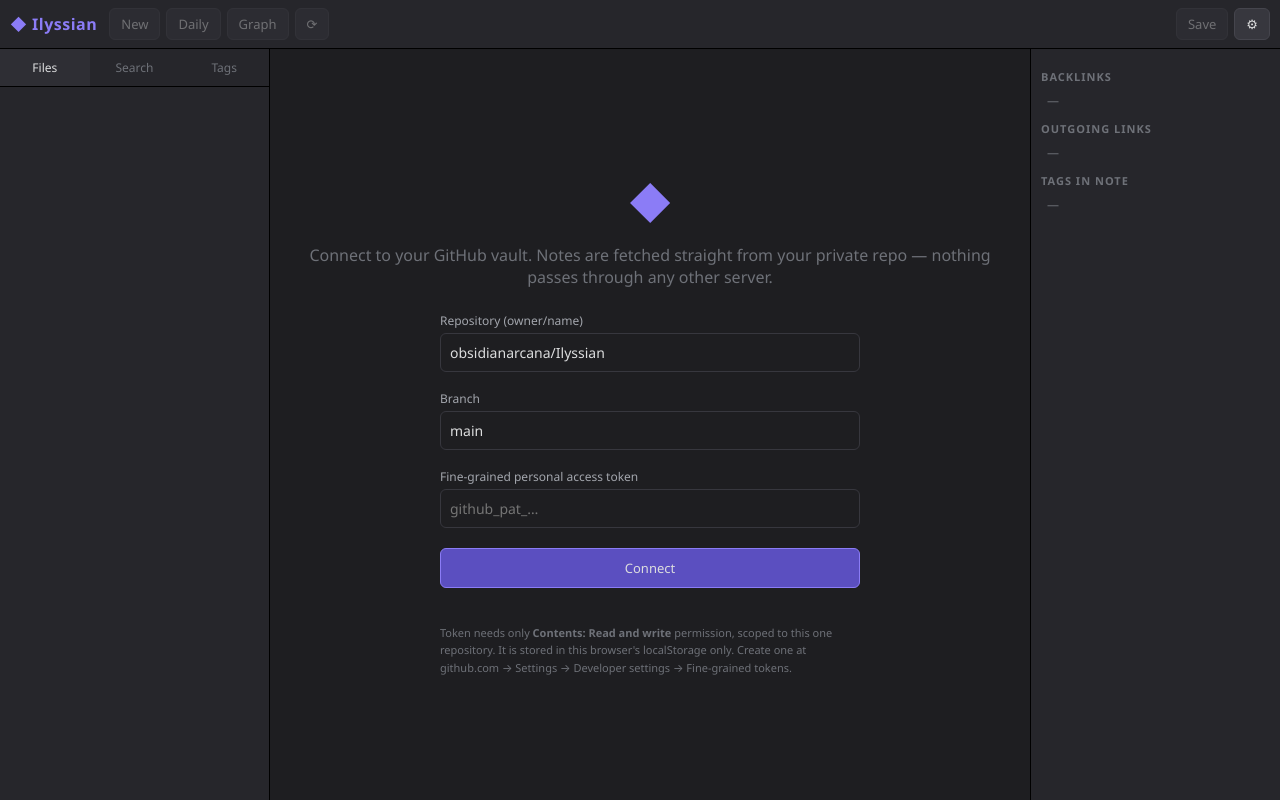
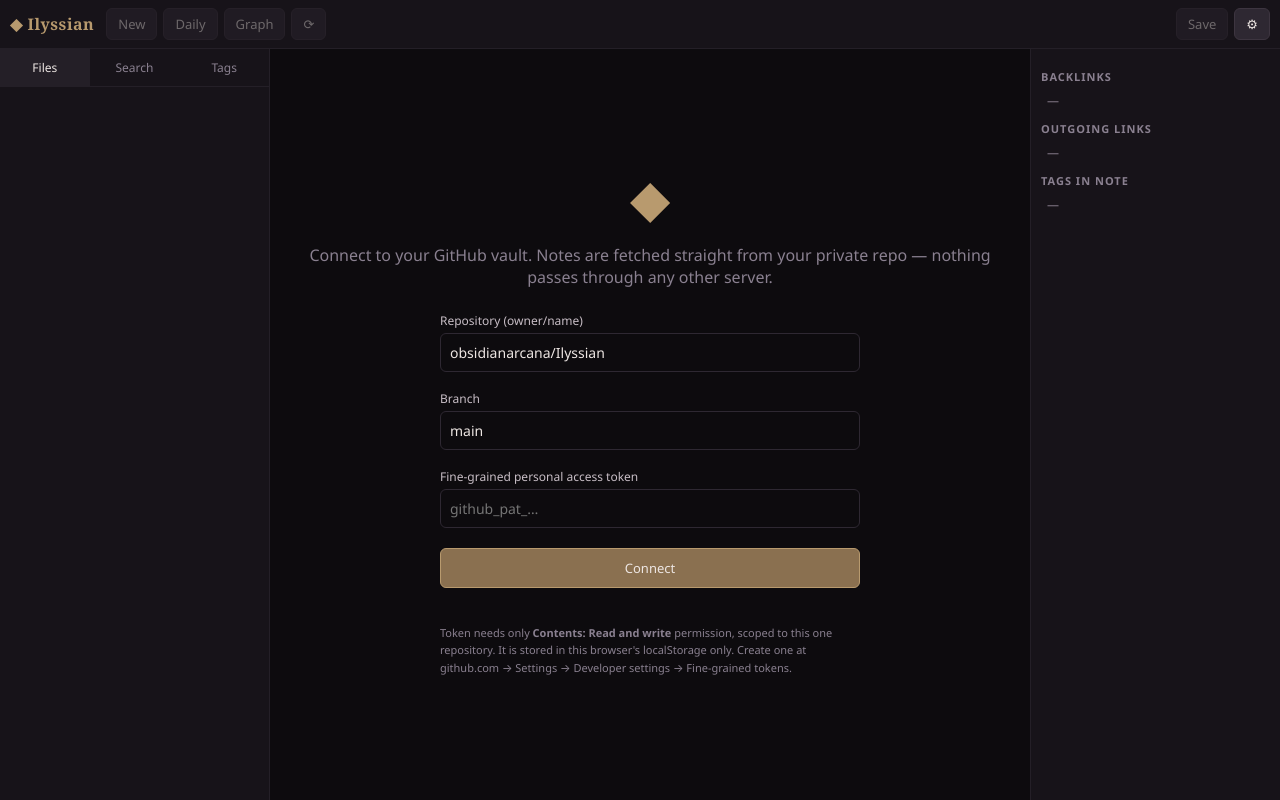
Before and after one commit to obsidianarcana/ilyssian-app, a plain HTML site: page index.html in a window 1280 px wide. Drawn offline with Linux system fonts and the light colour scheme.

Commit message:
Restyle UI with Lumenyx color palette (gold/plum, warm neutrals)

```diff
--- a/index.html
+++ b/index.html
@@ -7,40 +7,41 @@
 <title>Ilyssian</title>
 <style>
   :root {
-    --bg0: #1e1e21; --bg1: #26262b; --bg2: #2e2e34; --bg3: #37373e;
-    --fg0: #dcddde; --fg1: #a3a6ad; --fg2: #6e7178;
-    --accent: #8b7cf6; --accent-dim: #5b4fc0;
-    --link: #8b9ff6; --tag-bg: #3a3363; --tag-fg: #b8aaff;
-    --danger: #e06c75; --ok: #7ec97e;
+    --bg0: #0d0b0e; --bg1: #171319; --bg2: #241f27; --bg3: #2e2832;
+    --fg0: #ede6e3; --fg1: #c8bec6; --fg2: #8a8090;
+    --accent: #b89a6e; --accent-dim: #8a7050;
+    --link: #c8bec6; --tag-bg: #2e2832; --tag-fg: #b89a6e;
+    --danger: #c9707a; --ok: #8fae7e;
     --mono: "Cascadia Code", Consolas, Menlo, monospace;
-    --sans: "Segoe UI", system-ui, -apple-system, sans-serif;
+    --sans: "Jost", "Segoe UI", system-ui, -apple-system, sans-serif;
+    --serif: "Cormorant Garamond", Georgia, serif;
   }
   * { box-sizing: border-box; }
   html, body { height: 100%; margin: 0; }
   body { font-family: var(--sans); background: var(--bg0); color: var(--fg0); display: flex; flex-direction: column; overflow: hidden; }
 
-  #topbar { display: flex; align-items: center; gap: 6px; padding: 8px 10px; background: var(--bg1); border-bottom: 1px solid #000; flex: 0 0 auto; flex-wrap: nowrap; overflow-x: auto; }
-  #topbar .brand { font-weight: 700; letter-spacing: .5px; color: var(--accent); user-select: none; white-space: nowrap; }
+  #topbar { display: flex; align-items: center; gap: 6px; padding: 8px 10px; background: var(--bg1); border-bottom: 1px solid #241f27; flex: 0 0 auto; flex-wrap: nowrap; overflow-x: auto; }
+  #topbar .brand { font-weight: 700; letter-spacing: .5px; color: var(--accent); font-family: var(--serif); user-select: none; white-space: nowrap; }
   #vaultName { color: var(--fg1); font-size: 12px; max-width: 160px; overflow: hidden; text-overflow: ellipsis; white-space: nowrap; }
-  button { background: var(--bg3); color: var(--fg0); border: 1px solid #45454d; border-radius: 6px; padding: 6px 11px; font-size: 13px; cursor: pointer; font-family: var(--sans); white-space: nowrap; }
-  button:hover { background: #40404a; }
+  button { background: var(--bg3); color: var(--fg0); border: 1px solid #3d3540; border-radius: 6px; padding: 6px 11px; font-size: 13px; cursor: pointer; font-family: var(--sans); white-space: nowrap; }
+  button:hover { background: #352e39; }
   button.primary { background: var(--accent-dim); border-color: var(--accent); }
   button.primary:hover { background: var(--accent); color: #fff; }
   button:disabled { opacity: .4; cursor: default; }
   #spacer { flex: 1; }
   #saveState { font-size: 12px; color: var(--fg2); white-space: nowrap; }
-  #saveState.dirty { color: #e5c07b; }
+  #saveState.dirty { color: #e0b878; }
 
   #main { flex: 1; display: flex; min-height: 0; position: relative; }
-  #sidebar { width: 270px; min-width: 200px; background: var(--bg1); border-right: 1px solid #000; display: flex; flex-direction: column; }
+  #sidebar { width: 270px; min-width: 200px; background: var(--bg1); border-right: 1px solid #241f27; display: flex; flex-direction: column; }
   #content { flex: 1; display: flex; flex-direction: column; min-width: 0; position: relative; }
-  #rightbar { width: 250px; min-width: 180px; background: var(--bg1); border-left: 1px solid #000; overflow-y: auto; padding: 10px; }
+  #rightbar { width: 250px; min-width: 180px; background: var(--bg1); border-left: 1px solid #241f27; overflow-y: auto; padding: 10px; }
   #rightbar h4 { margin: 10px 0 6px; font-size: 11px; text-transform: uppercase; letter-spacing: 1px; color: var(--fg2); }
   #rightbar .rb-item { display: block; padding: 6px; border-radius: 4px; color: var(--link); text-decoration: none; font-size: 13px; cursor: pointer; overflow: hidden; text-overflow: ellipsis; white-space: nowrap; }
   #rightbar .rb-item:hover { background: var(--bg2); }
   #rightbar .rb-empty { color: var(--fg2); font-size: 12px; padding: 2px 6px; }
 
-  #tabs { display: flex; flex: 0 0 auto; border-bottom: 1px solid #000; }
+  #tabs { display: flex; flex: 0 0 auto; border-bottom: 1px solid #241f27; }
   #tabs .tab { flex: 1; text-align: center; padding: 10px 0; font-size: 12px; color: var(--fg2); cursor: pointer; user-select: none; }
   #tabs .tab.active { color: var(--fg0); background: var(--bg2); }
   #panes { flex: 1; overflow-y: auto; padding: 6px; -webkit-overflow-scrolling: touch; }
@@ -99,7 +100,7 @@
   #preview pre code { background: none; padding: 0; }
   #preview blockquote { border-left: 3px solid var(--accent-dim); margin: 8px 0; padding: 2px 14px; color: var(--fg1); }
   #preview hr { border: none; border-top: 1px solid var(--bg3); }
-  #preview mark { background: #6d5c1e; color: #ffe9a3; border-radius: 3px; padding: 0 2px; }
+  #preview mark { background: #4a3a1f; color: #f5dfa8; border-radius: 3px; padding: 0 2px; }
   #preview img { max-width: 100%; border-radius: 6px; }
   #preview table { border-collapse: collapse; max-width: 100%; overflow-x: auto; display: block; }
   #preview td, #preview th { border: 1px solid var(--bg3); padding: 4px 10px; }
@@ -113,7 +114,7 @@
 
   #newNoteRow { display: none; gap: 6px; margin-bottom: 8px; }
   #newNoteRow.show { display: flex; }
-  #toast { position: fixed; bottom: 18px; left: 50%; transform: translateX(-50%); background: var(--bg3); border: 1px solid #4a4a55; padding: 8px 18px; border-radius: 8px; font-size: 13px; opacity: 0; transition: opacity .25s; pointer-events: none; z-index: 99; max-width: 90vw; }
+  #toast { position: fixed; bottom: 18px; left: 50%; transform: translateX(-50%); background: var(--bg3); border: 1px solid #3d3540; padding: 8px 18px; border-radius: 8px; font-size: 13px; opacity: 0; transition: opacity .25s; pointer-events: none; z-index: 99; max-width: 90vw; }
   #toast.show { opacity: 1; }
   #busy { position: fixed; top: 0; left: 0; right: 0; height: 3px; background: linear-gradient(90deg, var(--accent), transparent); display: none; z-index: 100; animation: slide 1s linear infinite; }
   @keyframes slide { from { transform: translateX(-100%);} to { transform: translateX(100%);} }
@@ -985,7 +986,7 @@ function drawGraph() {
   for (const n of graph.nodes) {
     const r = (3 + Math.min(9, n.deg * 1.2)) * Math.min(z, 1.4);
     ctx.beginPath(); ctx.arc(sx(n), sy(n), r, 0, 7);
-    ctx.fillStyle = n === graph.hover ? cs.getPropertyValue("--accent") : (n.deg ? "#8f86d8" : "#55555f");
+    ctx.fillStyle = n === graph.hover ? cs.getPropertyValue("--accent") : (n.deg ? "#b89a6e" : "#55505a");
     ctx.fill();
   }
   ctx.fillStyle = "rgba(220,221,222,.85)"; ctx.font = "11px sans-serif"; ctx.textAlign = "center";
```
